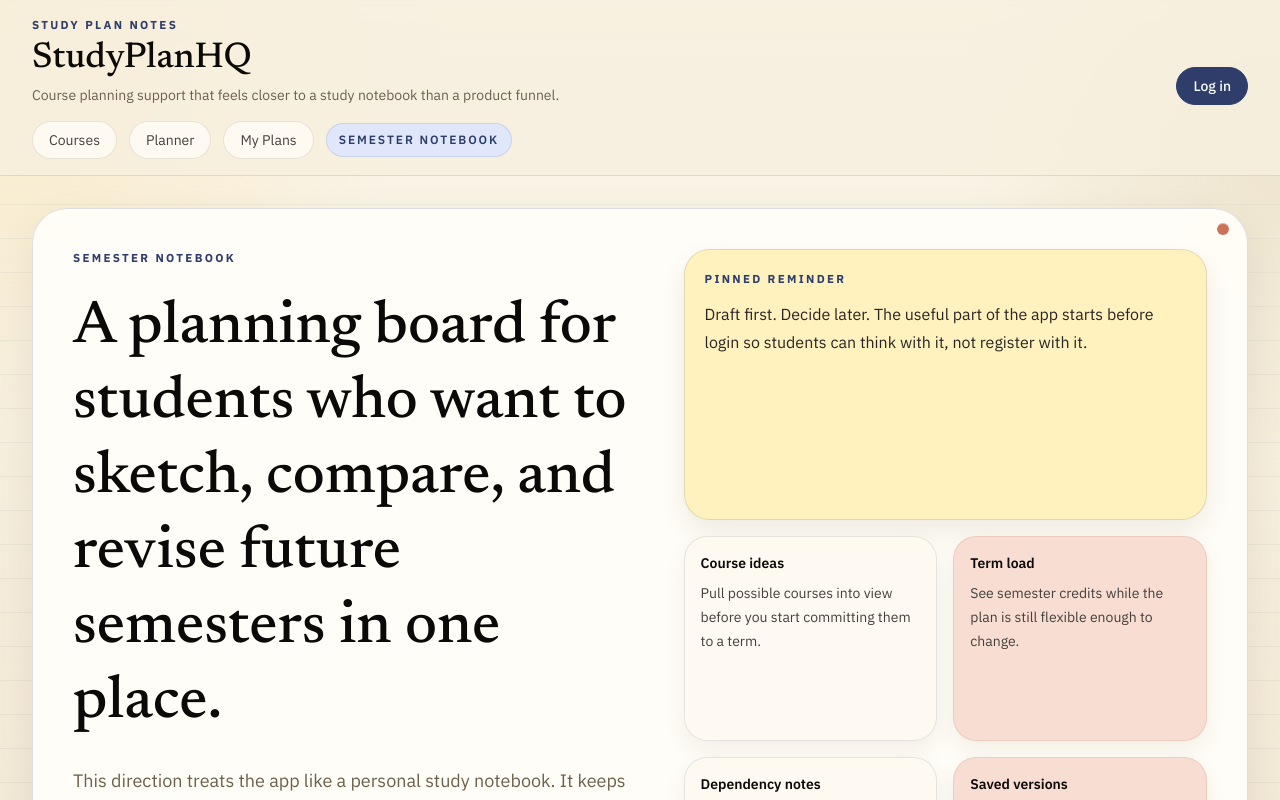
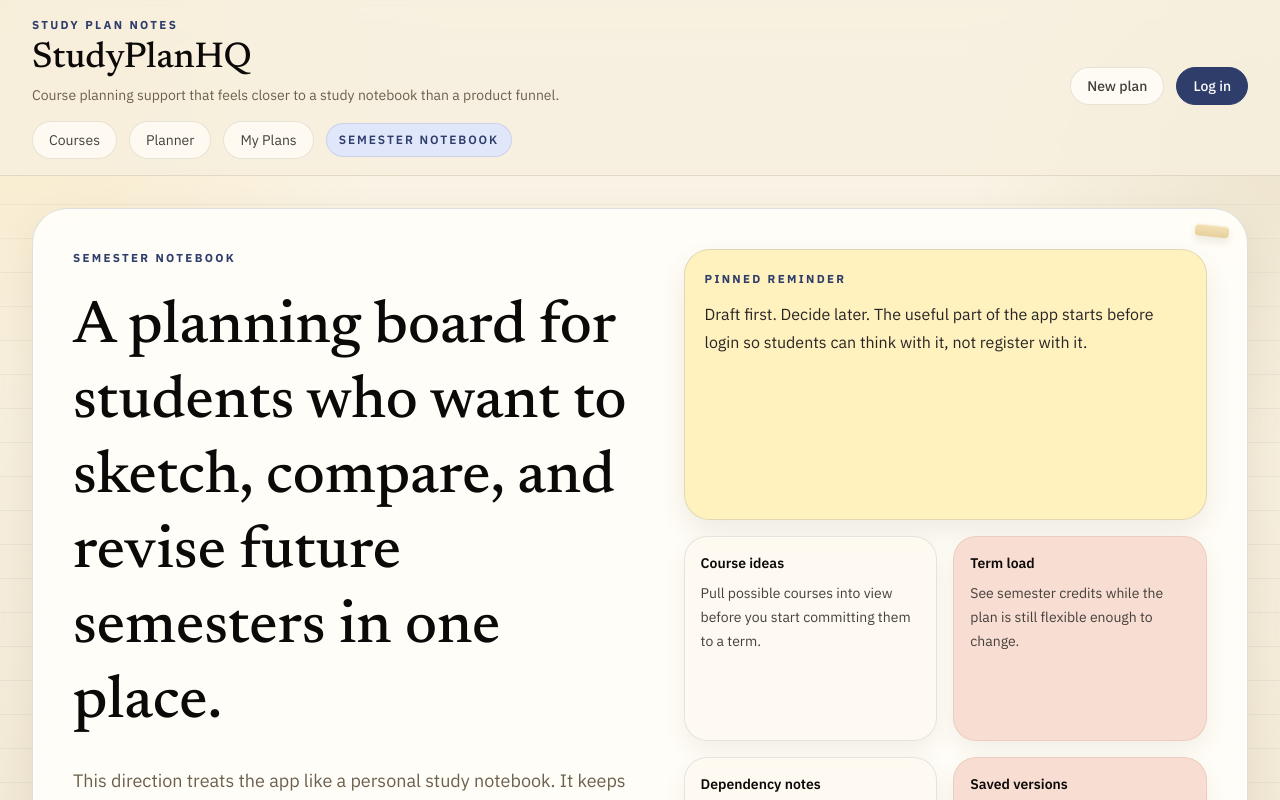
Before and after one commit to Sebbben/StudyplanHQ, a Next.js app: page / in a window 1280 px wide. Shown: the top 800 px of the page. Built offline with nearby package versions, Linux system fonts and the light colour scheme; no server answers.

Commit message:
feat(planner): improve plan creation discoverability

```diff
--- a/src/app/globals.css
+++ b/src/app/globals.css
@@ -92,11 +92,15 @@ input {
 .note-pin::before {
   content: "";
   position: absolute;
-  top: 14px;
+  top: 16px;
   right: 18px;
   height: 12px;
-  width: 12px;
-  border-radius: 9999px;
-  background: rgba(189, 78, 45, 0.78);
-  box-shadow: 0 1px 0 rgba(255, 255, 255, 0.45) inset;
+  width: 34px;
+  border-radius: 4px;
+  background: linear-gradient(180deg, rgba(242, 220, 170, 0.92), rgba(228, 203, 149, 0.96));
+  box-shadow:
+    0 1px 0 rgba(255, 255, 255, 0.5) inset,
+    0 4px 10px rgba(92, 74, 43, 0.12);
+  transform: rotate(6deg);
+  opacity: 0.95;
 }
--- a/src/app/my-plans/page.tsx
+++ b/src/app/my-plans/page.tsx
@@ -24,6 +24,12 @@ export default async function MyPlansPage() {
         <p className="mt-4 max-w-3xl text-base leading-7 note-copy">
           Saved plans stay private to the authenticated user. Duplicate and richer plan-management actions can extend from this base.
         </p>
+        <Link
+          href="/planner"
+          className="mt-6 inline-flex rounded-full border border-[var(--ink)] bg-[var(--ink)] px-5 py-3 text-sm font-medium text-white hover:opacity-92"
+        >
+          New plan
+        </Link>
       </section>
       <section className="grid gap-5 lg:grid-cols-2">
         {plans.length > 0 ? (
--- a/src/components/layout/app-header.tsx
+++ b/src/components/layout/app-header.tsx
@@ -21,6 +21,12 @@ export async function AppHeader() {
           <div className="flex items-center gap-3">
             {session ? (
               <>
+                <Link
+                  href="/planner"
+                  className="rounded-full border border-[var(--ink)] bg-[var(--ink)] px-4 py-2 text-sm font-medium text-white hover:opacity-92"
+                >
+                  New plan
+                </Link>
                 <span className="hidden rounded-full border border-[var(--line)] bg-[rgba(255,253,247,0.88)] px-3 py-2 text-sm note-copy sm:inline">
                   {session.name ?? session.email ?? session.sub}
                 </span>
@@ -34,12 +40,20 @@ export async function AppHeader() {
                 </form>
               </>
             ) : (
+              <>
+                <Link
+                  href="/planner"
+                  className="rounded-full border border-[var(--line)] bg-[rgba(255,253,247,0.88)] px-4 py-2 text-sm font-medium text-stone-700 hover:border-[var(--ink)] hover:text-stone-950"
+                >
+                  New plan
+                </Link>
                 <a
                   href="/api/auth/login"
                   className="rounded-full border border-[var(--ink)] bg-[var(--ink)] px-4 py-2 text-sm font-medium text-white hover:opacity-92"
                 >
                   Log in
                 </a>
+              </>
             )}
           </div>
         </div>
--- a/src/components/planner/planner-workspace.tsx
+++ b/src/components/planner/planner-workspace.tsx
@@ -1,5 +1,6 @@
 "use client";
 
+import Link from "next/link";
 import { useEffect, useMemo, useRef, useState, useTransition } from "react";
 import { useRouter } from "next/navigation";
 
@@ -672,6 +673,14 @@ export function PlannerWorkspace({ courses, initialDraft, authenticated, planId
                 </p>
               </div>
               <div className="flex items-center gap-3">
+                {isEditing ? (
+                  <Link
+                    href="/planner"
+                    className="rounded-full border border-[var(--line)] bg-[rgba(255,253,247,0.86)] px-5 py-3 text-sm font-medium text-stone-800 hover:border-[var(--ink)] hover:text-stone-950"
+                  >
+                    New plan
+                  </Link>
+                ) : null}
                 <button
                   type="button"
                   onClick={savePlan}
```
Lines whose indentation alone changed are shown as unchanged.
